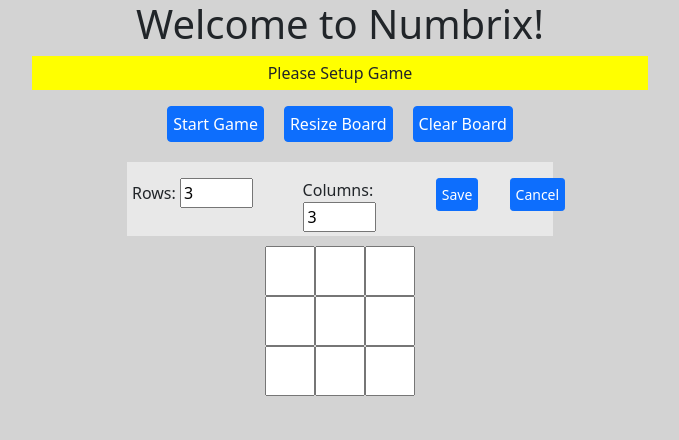
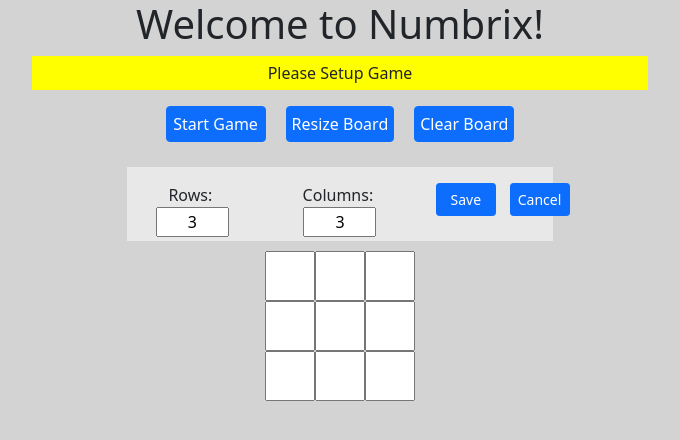
Before and after one commit to tlanders/numbrix-app, a React (Create React App) app: page / in a window 1280 px wide. Shown: the top 440 px of the page, without its empty margins (300-979 px from the left). Built offline with nearby package versions, Linux system fonts and the light colour scheme.

Commit message:
created component for resize bar

```diff
--- a/src/App.css
+++ b/src/App.css
@@ -10,9 +10,9 @@ div.numbrix-status {
   margin-bottom: 10px;
 }
 
-div.configureArea {
+div.resizeArea {
   background-color: #e8e8e8;
-  margin-bottom: 10px;
+  margin: 5px 10px 10px 10px;
 }
 
 p.status-msg {
@@ -29,6 +29,17 @@ p.status-msg {
 button.status-btn {
   margin: 0px 10px 10px 10px;
   padding: 5px;
+  min-width: 100px;
+}
+
+button.resize-btn {
+  margin: 0px 10px 10px 10px;
+  padding: 5px;
+  min-width: 60px;
+}
+
+.resizeArea label {
+  min-width: 65px;
 }
 
 .numbrix-cell:hover {
@@ -46,3 +57,7 @@ button.status-btn {
 .numbrix-cell-constant {
   font-weight: bold;
 }
+
+input.resize-input {
+  text-align: center;
+}
--- /dev/null
+++ b/src/components/ResizeBar.tsx
@@ -0,0 +1,64 @@
+import React, {Dispatch, SetStateAction} from "react";
+
+type Props = {
+    height: string,
+    width: string,
+    setWidth: Dispatch<SetStateAction<string>>,
+    setHeight: Dispatch<SetStateAction<string>>
+}
+
+const ResizeBar = ({height, width, setWidth, setHeight}:Props) => {
+    const onWidthChange = (event : React.ChangeEvent<HTMLInputElement>) => {
+        console.log('new width=', event.target.value);
+        setWidth(event.target.value);
+    }
+    const onHeightChange = (event : React.ChangeEvent<HTMLInputElement>) => {
+        console.log('new height=', event.target.value);
+        setHeight(event.target.value);
+    }
+
+    return (
+        <div className={"resizeArea p-1 pt-3 col-md-4 col-sm-8 mx-auto"}>
+            <div className={"row"}>
+                <div className={"col-4"}>
+                    <label htmlFor={"rows"}>Rows:&nbsp;</label>
+                    <input
+                        type={"text"}
+                        size={2}
+                        name={"rows"}
+                        maxLength={2}
+                        className={"resize-input"}
+                        value={height}
+                        onChange={onHeightChange}/>
+                </div>
+                <div className={"col-4"}>
+                    <label htmlFor={"columns"}>Columns:&nbsp;</label>
+                    <input
+                        type={"text"}
+                        size={2}
+                        name={"columns"}
+                        maxLength={2}
+                        className={"resize-input"}
+                        value={width}
+                        onChange={onWidthChange}/>
+                </div>
+                <div className={"col-2"}>
+                    <button
+                        type={"button"}
+                        className="resize-btn btn btn-sm btn-primary"
+                        // onClick={onClearClick}
+                    >Save</button>
+                </div>
+                <div className={"col-2"}>
+                    <button
+                        type={"button"}
+                        className="resize-btn btn btn-sm btn-primary"
+                        // onClick={onClearClick}
+                    >Cancel</button>
+                </div>
+            </div>
+        </div>
+    );
+}
+
+export default ResizeBar;
--- a/src/components/Status.tsx
+++ b/src/components/Status.tsx
@@ -1,7 +1,8 @@
-import React, {ChangeEventHandler, useState} from 'react';
+import React, {useState} from 'react';
 import {checkBoard, clearBoard, resizeBoard, newGame, startGame} from "../redux/gameActions";
 import {connect} from "react-redux";
 import {Game, GameMode, State} from "../types";
+import ResizeBar from "./ResizeBar";
 
 type ButtonClickEventHandler = (e: React.MouseEvent<HTMLButtonElement>) => void;
 
@@ -68,14 +69,16 @@ const Status: React.FC<Props> = ({onNewGameClick, onClearClick, onInitClick, onC
     ) : (
         ''
     );
-    const onWidthChange = (event : React.ChangeEvent<HTMLInputElement>) => {
-        console.log('new width=', event.target.value);
-        setWidth(event.target.value);
-    }
-    const onHeightChange = (event : React.ChangeEvent<HTMLInputElement>) => {
-        console.log('new height=', event.target.value);
-        setHeight(event.target.value);
-    }
+    const resizeBar = game.mode === GameMode.SETUP_MODE ? (
+        <ResizeBar
+            height={height}
+            width={width}
+            setWidth={setWidth}
+            setHeight={setHeight}
+        />
+    ) : (
+        ''
+    );
 
     return (
         <>
@@ -90,44 +93,7 @@ const Status: React.FC<Props> = ({onNewGameClick, onClearClick, onInitClick, onC
                 </div>
             </div>
             <div className={"row"}>
-                <div className={"configureArea p-1 pt-3 col-md-4 col-sm-8 mx-auto"}>
-                    <div className={"row"}>
-                        <div className={"col-4"}>
-                            <label htmlFor={"rows"}>Rows:&nbsp;</label>
-                            <input
-                                type={"text"}
-                                size={2}
-                                name={"rows"}
-                                maxLength={2}
-                                value={height}
-                                onChange={onHeightChange}/>
-                        </div>
-                        <div className={"col-4"}>
-                            <label htmlFor={"columns"}>Columns:&nbsp;</label>
-                            <input
-                                type={"text"}
-                                size={2}
-                                name={"columns"}
-                                maxLength={2}
-                                value={width}
-                                onChange={onWidthChange}/>
-                        </div>
-                        <div className={"col-2"}>
-                            <button
-                                type={"button"}
-                                className="status-btn btn btn-sm btn-primary"
-                                // onClick={onClearClick}
-                            >Save</button>
-                        </div>
-                        <div className={"col-2"}>
-                            <button
-                                type={"button"}
-                                className="status-btn btn btn-sm btn-primary"
-                                // onClick={onClearClick}
-                            >Cancel</button>
-                        </div>
-                    </div>
-                </div>
+                {resizeBar}
             </div>
         </>
     );
```
